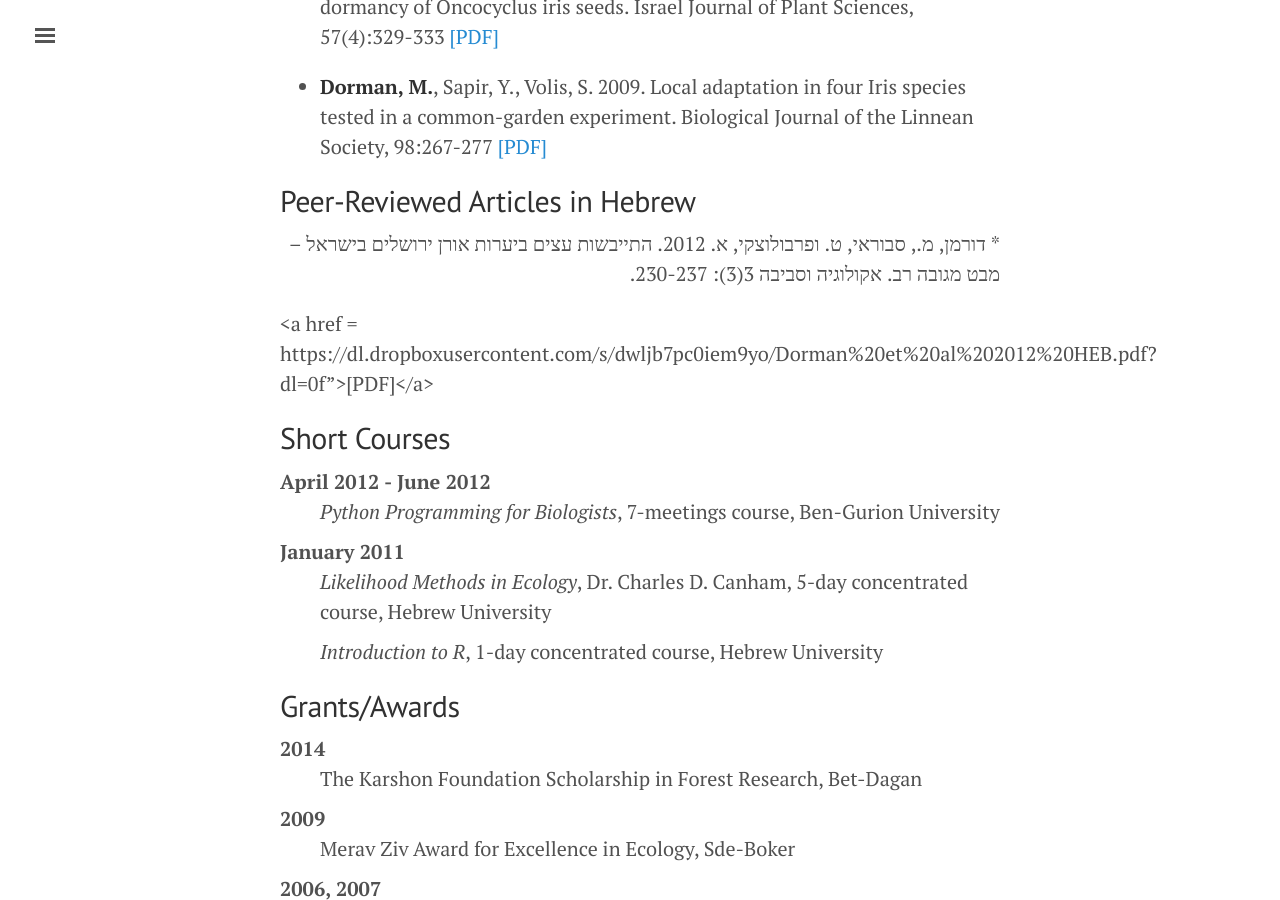
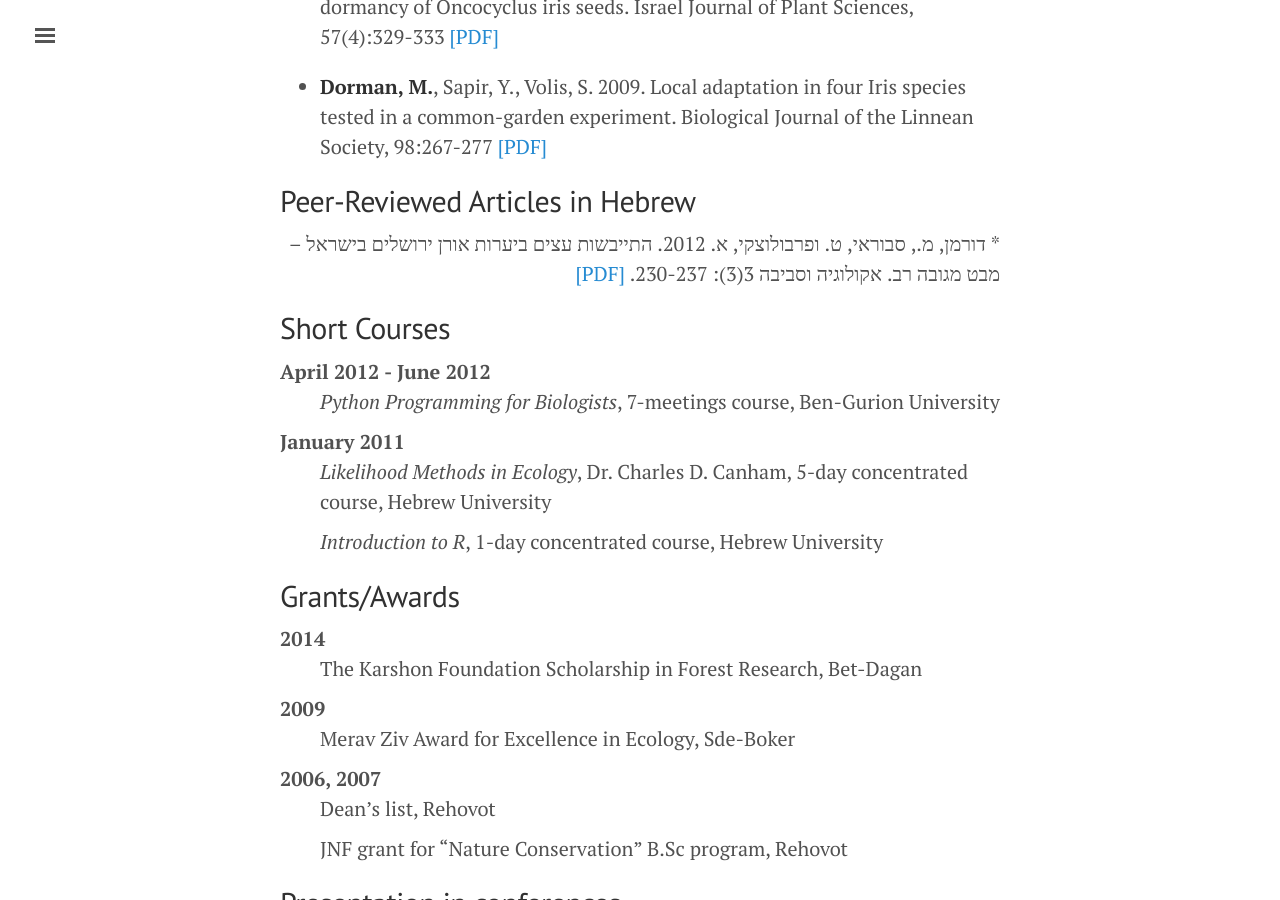
Before and after one commit to michaeldorman/michaeldorman.github.io, a Jekyll site: the page built from cv.md, in a window 1280 px wide and 900 px high, scrolled down 3258 px. Built offline with Jekyll 4.4.1, drawn with Linux system fonts in a browser that asks for light colours.

Commit message:
Update cv.md

```diff
--- a/cv.md
+++ b/cv.md
@@ -96,9 +96,8 @@ August 2006
 
 <p dir="rtl">
 * דורמן, מ., סבוראי, ט. ופרבולוצקי, א. 2012. התייבשות עצים ביערות אורן ירושלים בישראל – מבט מגובה רב. אקולוגיה וסביבה 3(3): 230-237.
+<a href="https://dl.dropboxusercontent.com/s/dwljb7pc0iem9yo/Dorman%20et%20al%202012%20HEB.pdf?dl=0f">[PDF]</a>
 </p>
-<a href = https://dl.dropboxusercontent.com/s/dwljb7pc0iem9yo/Dorman%20et%20al%202012%20HEB.pdf?dl=0f">[PDF]</a>
-
 
 ## Short Courses
 April 2012 - June 2012
```
